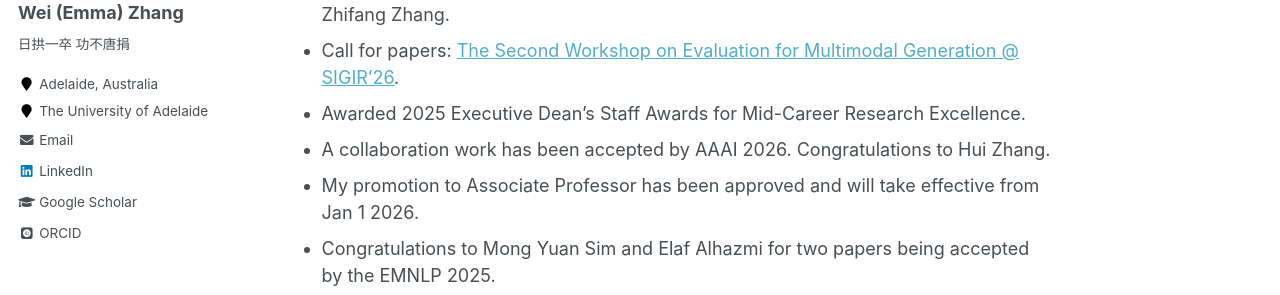
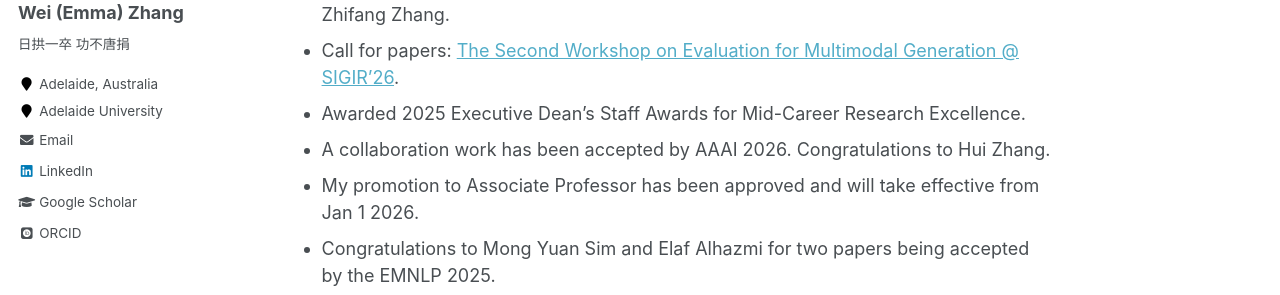
Before and after one commit to weiezhang/weiezhang.github.io, a Jekyll site: the page built from _pages/about.md, in a window 1280 px wide. Shown: the part 260-555 px from the top of the page. Built offline with Jekyll 4.4.1, drawn with Linux system fonts in a browser that asks for light colours; some web fonts are replaced.

Commit message:
Update _config.yml

```diff
--- a/_config.yml
+++ b/_config.yml
@@ -84,7 +84,7 @@ author:
   avatar           : "profile.jpg"
   bio              : "日拱一卒\n\n功不唐捐"
   location         : "Adelaide, Australia"
-  employer         : "The University of Adelaide"
+  employer         : "Adelaide University"
   pubmed           : #"https://www.ncbi.nlm.nih.gov/pubmed/?term=john+snow"
   googlescholar    : "https://scholar.google.com/citations?user=NFzUTiEAAAAJ"
   email            : "wei.e.zhang@adelaide.edu.au"
```
